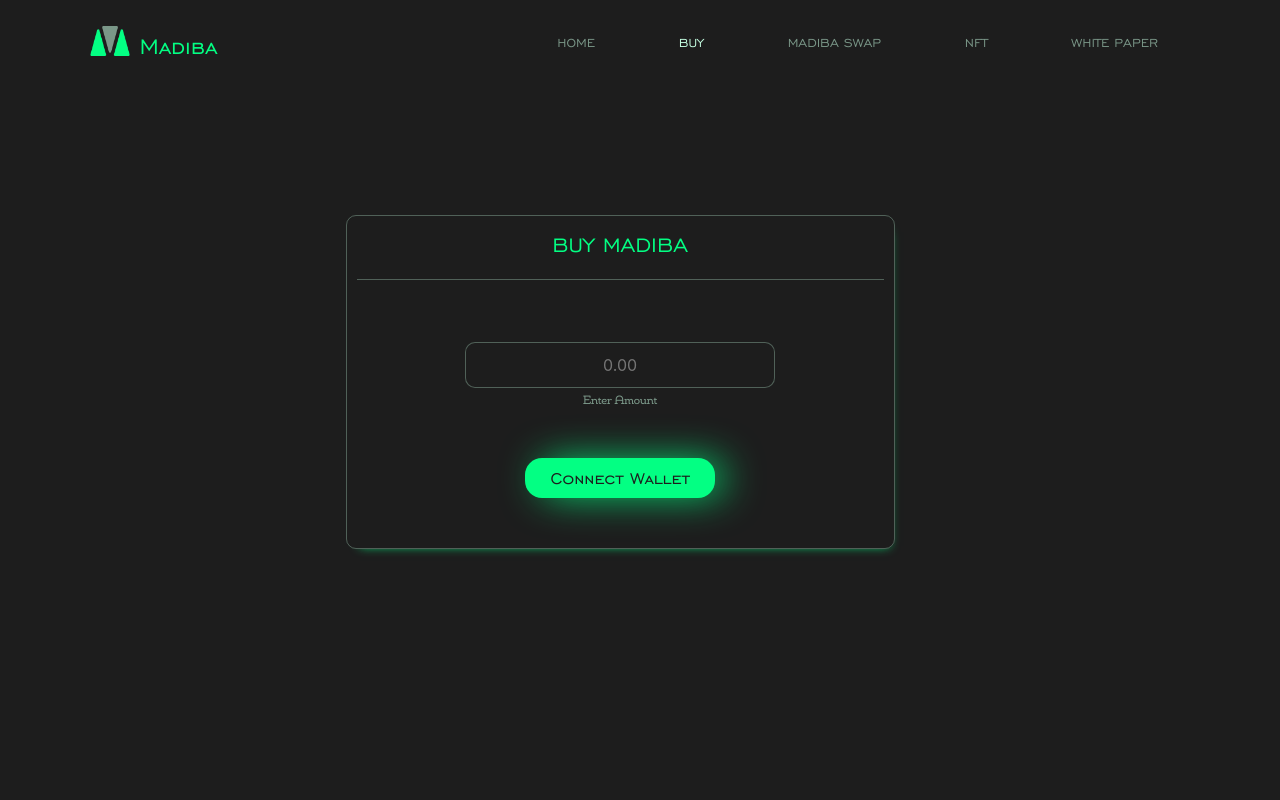
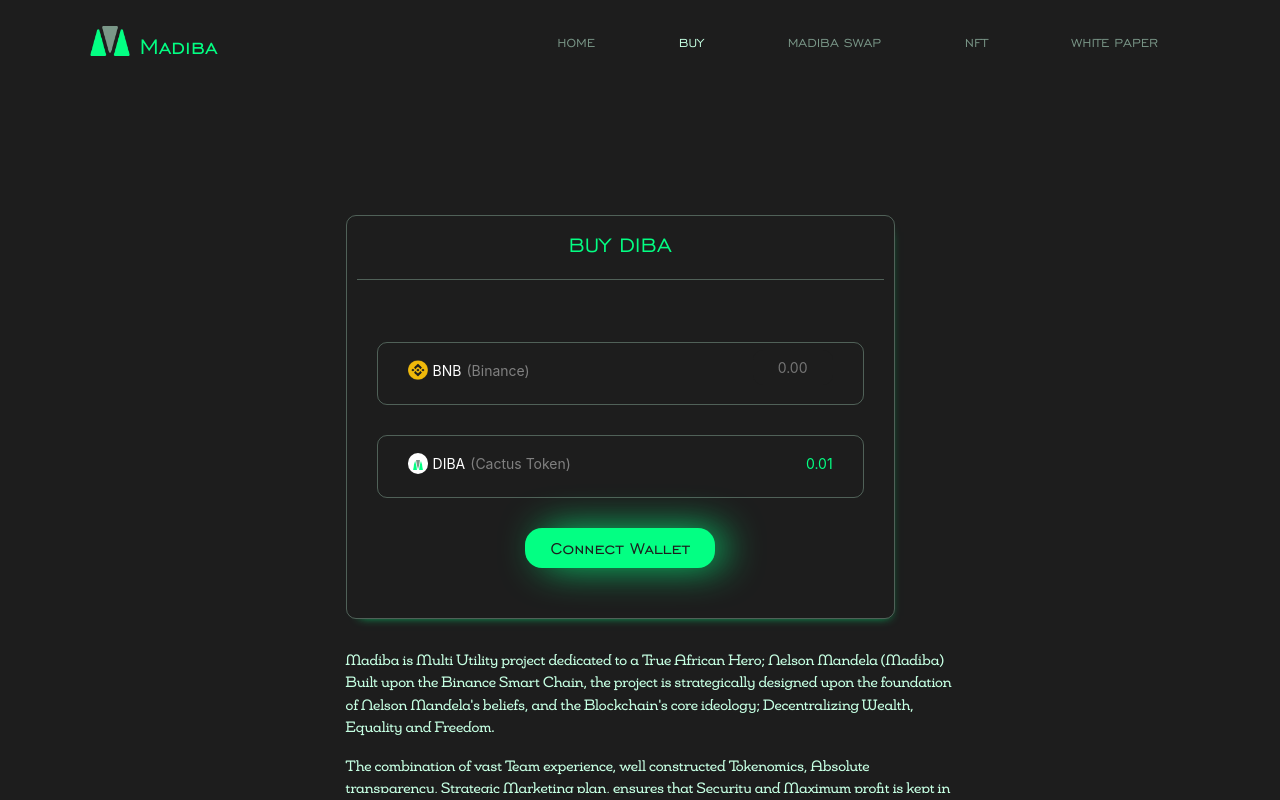
Before and after one commit to Madiba-Community-Token/madiba-token, a Vue app: page / in a window 1280 px wide. Both pictures are taken after a click on the element "BUY". Built offline with nearby package versions, Linux system fonts and the light colour scheme.

Commit message:
updated buy screen

```diff
--- a/public/css/app.css
+++ b/public/css/app.css
@@ -30,6 +30,9 @@
 .content::-webkit-scrollbar {
   display: none;
 }
+.pointer{
+  cursor: pointer;
+}
 @media screen and (min-width: 768px) {
   body {
     padding-left: 7%;
--- a/src/components/navbar.vue
+++ b/src/components/navbar.vue
@@ -9,7 +9,10 @@
           ><i class="fa fa-times menuBtn"></i
         ></span>
       </div>
-      <div class="d-flex nameLogoContainer">
+      <div
+        class="d-flex nameLogoContainer pointer"
+        @click="$emit('toggleView', 'home')"
+      >
         <img src="../assets/triangles.png" class="triangleImage" />
         <p class="logoText">Madiba</p>
       </div>
@@ -21,17 +24,23 @@
       >
         Home
       </p>
-      <p  @click="$emit('toggleView', 'buy')" :class="{ navLink: true, activelink: view === 'buy' }">Buy</p>
-      <p :class="{ navLink: true, activelink: view === 'swap' }">Madiba Swap</p>
+      <p
+        @click="$emit('toggleView', 'buy')"
+        :class="{ navLink: true, activelink: view === 'buy' }"
+      >
+        Buy
+      </p>
+      <p title="Coming Soon" :class="{ navLink: true, activelink: view === 'swap' }">Madiba Swap</p>
       <p
         :class="{ navLink: true, activelink: view === 'nft' }"
         @click="$emit('toggleView', 'nft')"
       >
         NFT
       </p>
-      <p :class="{ navLink: true, activelink: view === 'paper' }">
+      <p title="Coming Soon" :class="{ navLink: true, activelink: view === 'paper' }">
         White paper
       </p>
+
     </div>
   </div>
 </template>
@@ -88,6 +97,7 @@
   cursor: pointer;
   color: var(--primary);
   margin-right: 10px;
+  padding-right: 20px;
   display: none;
 }
 .closebtn {
@@ -128,6 +138,22 @@
 .activelink {
   color: var(--lightText);
 }
+.nameLogoContainer {
+  cursor: pointer;
+}
+.commingSoon {
+  background: var(--primary);
+  color: #000 !important;
+  /* font-weight: bold; */
+  font-size: 10px !important;
+  border-radius: 12px;
+  text-align: center;
+  height: 20px;
+  width: 80px;
+  padding-top: 2px;
+  margin-bottom: 10px;
+  margin-left: 5px;
+}
 @media screen and (min-width: 768px) {
   .closebtn {
     display: none !important;
--- a/src/views/subView/buy.vue
+++ b/src/views/subView/buy.vue
@@ -2,21 +2,100 @@
   <div class="parent">
     <div class="buyCard">
       <div class="header">
-        <p>Buy Madiba</p>
+        <p>Buy DIBA</p>
       </div>
       <div class="content">
+        <div class="d-flex pointer textContainer">
+          <div @click="toggleSelect(true)" class="d-flex selectedCoinContainer">
+            <img src="../../assets/bnb.png" class="coinLogo" />
+            <p class="coinSymbol">{{ selectedCoin.symbol }}</p>
+            <p class="coinText">({{ selectedCoin.name }})</p>
+          </div>
           <input
             type="text"
             placeholder="0.00"
             v-model.trim="amount"
             class="appInput"
           />
-        <p>Enter amount</p>
+        </div>
+        <div class="d-flex textContainer">
+          <div class="d-flex selectedCoinContainer">
+            <div class="dibaLogoContainer">
+              <img src="../../assets/triangles.png" class="dibaCoinLogo" />
+            </div>
+            <p class="coinSymbol">DIBA</p>
+            <p class="coinText">(Cactus Token)</p>
+          </div>
+          <p class="dibaValue">{{ dibaValue }}</p>
+          <!-- <input
+            type="text"
+            placeholder="0.00"
+            v-model.trim="amount"
+            class="appInput"
+          /> -->
+        </div>
         <app-button
           :styles="{ 'margin-bottom': '40px' }"
           :text="'Connect Wallet'"
           @action="connectWallet"
         />
+      </div>
+    </div>
+    <div class="textContent">
+      <p>
+        Madiba is Multi Utility project dedicated to a True African Hero; Nelson
+        Mandela (Madiba) Built upon the Binance Smart Chain, the project is
+        strategically designed upon the foundation of Nelson Mandela's beliefs,
+        and the Blockchain's core ideology; Decentralizing Wealth, Equality and
+        Freedom.
+      </p>
+      <p>
+        The combination of vast Team experience, well constructed Tokenomics,
+        Absolute transparency, Strategic Marketing plan, ensures that Security
+        and Maximum profit is kept in place for the investors.
+      </p>
+      <p>300% Staking APY (60 days duration)</p>
+      <p>MadibaStake and MadibaSwap platforms Ready on Launch!</p>
+      <p>
+        Revenue generating from Listing Service offered to other project tokens
+        on the MadibaStaking and MadibaSwap platforms.
+      </p>
+      <p>Unlimited Rewards to be earned from Madiba P2E Gameplay.</p>
+      <p>Unanimous decision making by the community via the MadibaDao.</p>
+      <p>Liquidity generation from Tax fees.</p>
+      <p>
+        Manual Buy-back and Burn at certain milestones, using funds from the Dev
+        &amp; Marketing wallet.
+      </p>
+      <p>Strategic Whale and Dump control.</p>
+      <p></p>
+    </div>
+    <div
+      class="modal fade"
+      id="selectModal"
+      data-bs-backdrop="false"
+      data-bs-keyboard="false"
+      tabindex="-1"
+      aria-labelledby="staticBackdropLabel"
+      aria-hidden="true"
+    >
+      <div class="modal-dialog modal-dialog-centered modal-dialog-scrollable">
+        <div class="modal-content">
+          <div class="modal-body">
+            <div class="closeContainer">
+              <i class="fa fa-times-circle" data-bs-dismiss="modal"></i>
+            </div>
+            <div
+              v-for="(coin, index) in coins"
+              :key="index"
+              @click="selectCoin(coin)"
+              class="d-flex pointer selectCoinContainer"
+            >
+              <img src="../../assets/bnb.png" class="selectCoinLogo" />
+              <p class="selectCoinText">{{ coin.name }}</p>
+            </div>
+          </div>
+        </div>
       </div>
     </div>
   </div>
@@ -35,6 +114,16 @@
   },
   data: () => ({
     amount: "",
+    coins: [
+      { symbol: "BNB", name: "Binance" },
+      { symbol: "BTC", name: "Bitcoin" },
+      { symbol: "USDT", name: "USDT" },
+    ],
+    selectedCoin: {
+      name: "Binance",
+      symbol: "BNB",
+    },
+    dibaValue: 0.01,
   }),
   watch: {
     amount(newValue, oldValue) {
@@ -47,14 +136,31 @@
       let amount = this.amount.replace(/,/g, "");
       alert(amount);
     },
+    toggleSelect(state) {
+      if (!state) {
+        let myModalEl = document.getElementById("selectModal");
+        let modal = bootstrap.Modal.getOrCreateInstance(myModalEl);
+        modal.hide();
+      } else {
+        let myModalEl = document.getElementById("selectModal");
+        let modal = bootstrap.Modal.getOrCreateInstance(myModalEl);
+        modal.show();
+      }
+    },
+    selectCoin(coin) {
+      this.selectedCoin = coin;
+      this.toggleSelect(false);
+    },
   },
 };
 </script>
 
 <style scoped>
 .parent {
-  padding: 20% 10%;
+  padding: 10% 10%;
   text-align: center;
+  overflow: scroll;
+  height: 100%;
 }
 .buyCard {
   /* width:400px; */
@@ -80,14 +186,24 @@
 .content {
   margin-top: 10%;
   padding-top: 10px;
+  /* background: red; */
 }
 .appInput {
   text-align: center;
-  padding: 10px 30px;
-  color: var(--darkText);
+  padding: 0px 10px;
+  height: 35px;
+  width: 80px;
+  color: var(--primary);
   border-radius: 10px;
-  border: 1px solid var(--lineGreen);
+  border: 0px solid var(--lineGreen);
   background: var(--black);
+  font-size: 14px;
+}
+.appInput:focus {
+  box-shadow: none;
+  border: none;
+  -webkit-appearance: none;
+  outline: none !important;
 }
 .content > p {
   font-size: 12px;
@@ -97,6 +213,87 @@
   text-transform: capitalize;
   margin-top: 3px;
 }
+.coinLogo {
+  height: 20px;
+  width: 20px;
+}
+.textContainer {
+  border: 1px solid var(--lineGreen);
+  border-radius: 10px;
+  display: flex;
+  justify-content: space-between;
+  padding: 7px 30px;
+  margin-bottom: 30px;
+}
+.selectedCoinContainer {
+  font-size: 14px;
+  margin-top: 10px;
+}
+.coinSymbol {
+  margin: 0px 5px;
+  color: #fff;
+}
+.coinText {
+  color: gray;
+}
+.dibaLogoContainer {
+  background: #fff;
+  border-radius: 50px;
+  height: 21px;
+  width: 20px;
+  text-align: center;
+}
+.dibaCoinLogo {
+  height: 10px;
+  width: 10px;
+}
+.dibaValue {
+  color: var(--primary);
+  font-size: 14px;
+  margin-top: 10px;
+}
+#selectModal {
+  text-align: left;
+}
+.modal {
+  background: rgba(255, 255, 255, 0.5);
+  border-radius: 10px;
+}
+.modal-body {
+  background: var(--black);
+}
+.closeContainer {
+  /* background: red; */
+  text-align: right;
+}
+.fa-times-circle {
+  color: #fff;
+  margin-bottom: 20px;
+  font-size: 25px;
+}
+.selectCoinContainer {
+  margin-left: 20px;
+  margin-bottom: 20px;
+}
+.selectedCoin {
+  color: gray;
+}
+.selectCoinLogo {
+  height: 20px;
+  width: 20px;
+}
+.selectCoinText {
+  color: #fff;
+  margin-left: 10px;
+  font-size: 14px;
+}
+.textContent {
+  margin-top: 5%;
+  font-size: 15px;
+  font-family: "Chennai Slab", sans-serif;
+  color: var(--lightText);
+  text-align: left;
+}
 @media screen and (min-width: 768px) {
   .parent {
     padding: 10% 30% 10% 20%;
@@ -104,7 +301,7 @@
 
     /* background: red; */
   }
-  .buyCard{
+  .buyCard {
     margin-right: 10%;
   }
   .content {
@@ -112,8 +309,5 @@
   }
 }
 @media screen and (max-width: 768px) {
-  .appInput {
-    width: 200px;
-  }
 }
 </style>
--- a/src/views/subView/cardView.vue
+++ b/src/views/subView/cardView.vue
@@ -81,7 +81,7 @@
             <div class="iconContainer">
               <i class="fa fa-gamepad"></i>
             </div>
-            <p>Game Zone</p>
+            <p>P2E GAMES</p>
           </div>
           <div class="cardTextContainer">
             <p class="cardText">
@@ -171,8 +171,8 @@
 .row {
   background-image: url("../../assets/greenBg.png");
   background-position: center;
-   background-size: 87% 80%;
-   background-repeat: no-repeat;
+  background-size: 87% 80%;
+  background-repeat: no-repeat;
 }
 .col-md-6 {
   transition: 2s;
--- a/src/views/subView/footer.vue
+++ b/src/views/subView/footer.vue
@@ -31,18 +31,18 @@
 export default {
   data: () => ({
     socialLinks: [
-      {
-        name: "facebook",
-        link: "#",
-      },
+      // {
+      //   name: "facebook",
+      //   link: "#",
+      // },
       {
         name: "twitter",
         link: "https://twitter.com/officialDiba1",
       },
-      {
-        name: "instagram",
-        link: "#",
-      },
+      // {
+      //   name: "instagram",
+      //   link: "#",
+      // },
       {
         name: "LinkedIn",
         link: "#",
--- a/src/views/subView/social.vue
+++ b/src/views/subView/social.vue
@@ -5,15 +5,15 @@
       Our community grows stronger daily. Join the Madiba family today
     </p>
     <div class="d-flex iconArea">
-      <div class="iconContainer" @click="openSocialLink('#')">
+      <!-- <div class="iconContainer" @click="openSocialLink('#')">
         <ion-icon name="logo-facebook"></ion-icon>
-      </div>
+      </div> -->
       <div class="iconContainer" @click="openSocialLink('https://twitter.com/officialDiba1')">
         <ion-icon name="logo-twitter"></ion-icon>
       </div>
-      <div class="iconContainer" @click="openSocialLink('#')">
+      <!-- <div class="iconContainer" @click="openSocialLink('#')">
         <ion-icon name="logo-instagram"></ion-icon>
-      </div>
+      </div> -->
       <div class="iconContainer" @click="openSocialLink('#')">
         <ion-icon name="logo-linkedin"></ion-icon>
       </div>
@@ -76,7 +76,7 @@
     width: 90%;
   }
   .iconArea {
-    width: 70%;
+    width: 50%;
   }
   .iconContainer {
     padding: 14px 14px 10px 14px;
```
Also changed, not shown: src/views/subView/intro.vue (+38 -7 lines), src/assets/bnb.png (added), src/assets/btc.png (added). Lines whose indentation alone changed are shown as unchanged.
